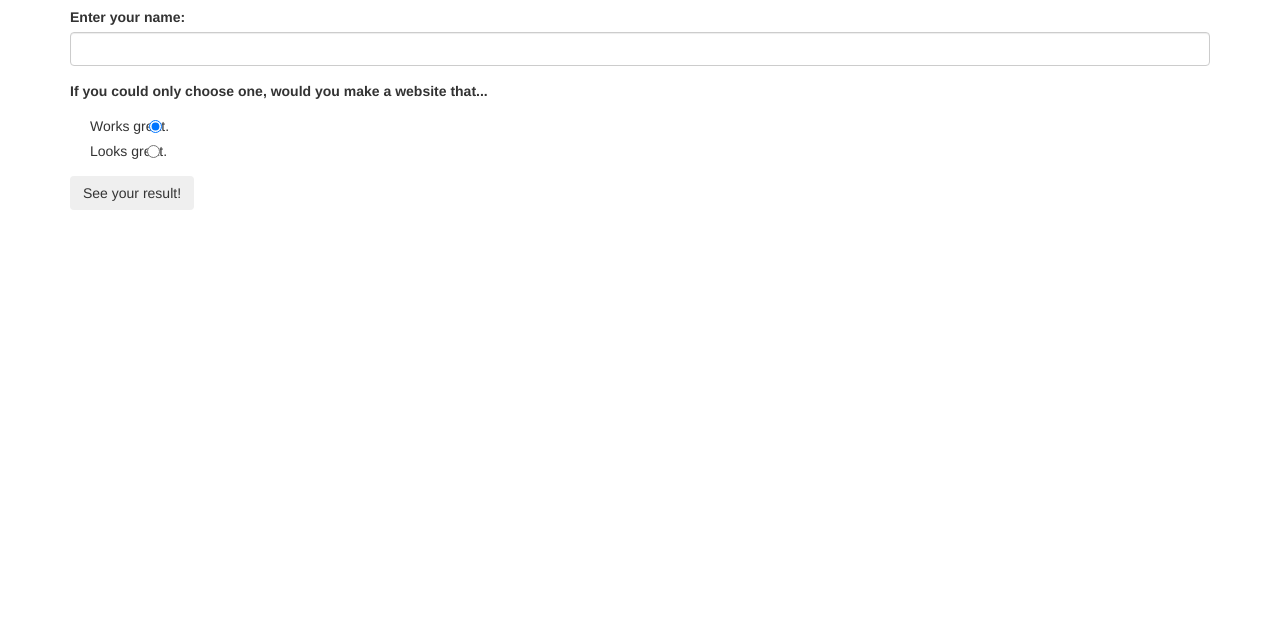
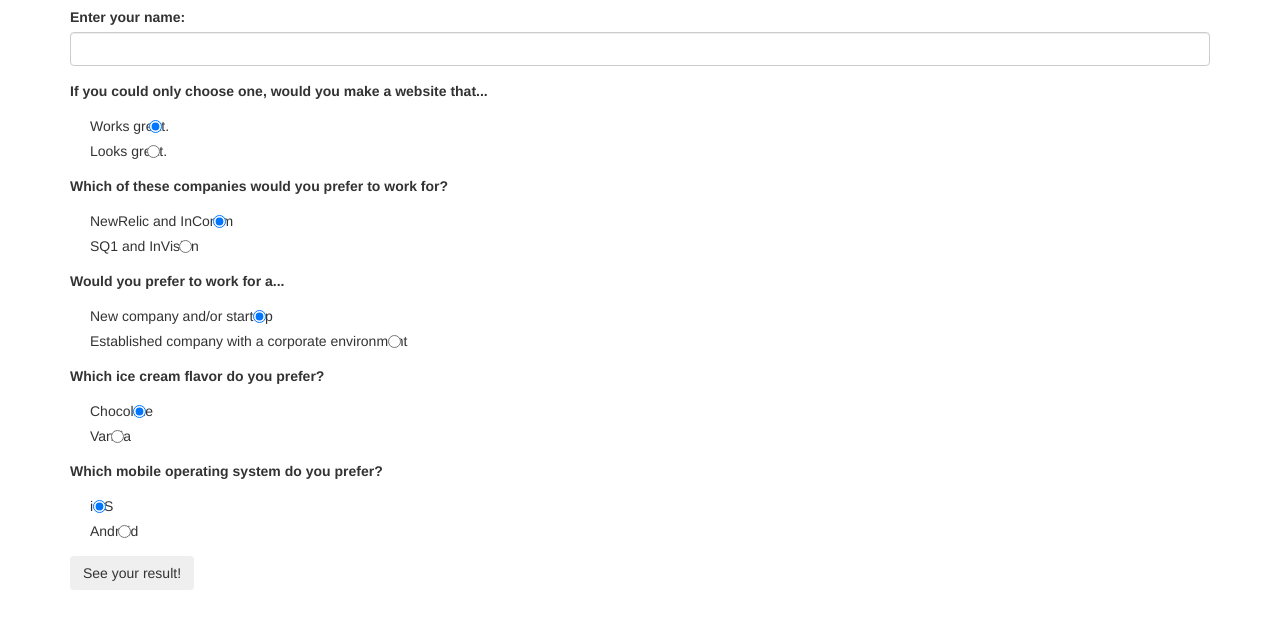
Before and after one commit to JonathanWThom/epicodus-track, a plain HTML site: page index.html in a window 1280 px wide. Shown: the part 113-742 px from the top of the page. Drawn offline with Linux system fonts and the light colour scheme.

Commit message:
Add remainder of questions to html framework

```diff
--- a/index.html
+++ b/index.html
@@ -23,18 +23,80 @@
             <div class="radio">
               <label>
                 Works great.
-                <input type="radio" name="toy" value="works great" checked>
+                <input type="radio" name="question1" value="works" checked>
               </label>
             </div> <!--question 1, option 1-->
             <div class="radio">
               <label>
                 Looks great.
-                <input type="radio" name="toy" value="looks great">
+                <input type="radio" name="question1" value="looks">
               </label>
             </div> <!--question 1, option 2-->
         </div> <!-- question 1 form group-->
 
+        <div class="form-group">
+          <label>Which of these companies would you prefer to work for?</label>
+            <div class="radio">
+              <label>
+                NewRelic and InComm
+                <input type="radio" name="question2" value="newrelic" checked>
+              </label>
+            </div> <!--question 2, option 1-->
+            <div class="radio">
+              <label>
+                SQ1 and InVision
+                <input type="radio" name="question2" value="sq1">
+              </label>
+            </div> <!--question 2, option 2-->
+        </div> <!-- question 2 form group-->
 
+        <div class="form-group">
+          <label>Would you prefer to work for a...</label>
+            <div class="radio">
+              <label>
+                New company and/or start up
+                <input type="radio" name="question3" value="startup" checked>
+              </label>
+            </div> <!--question 3, option 1-->
+            <div class="radio">
+              <label>
+                Established company with a corporate environment
+                <input type="radio" name="question3" value="corporate">
+              </label>
+            </div> <!--question 3, option 2-->
+        </div> <!-- question 3 form group-->
+
+        <div class="form-group">
+          <label>Which ice cream flavor do you prefer?</label>
+            <div class="radio">
+              <label>
+                Chocolate
+                <input type="radio" name="question4" value="chocolate" checked>
+              </label>
+            </div> <!--question 4, option 1-->
+            <div class="radio">
+              <label>
+                Vanilla
+                <input type="radio" name="question4" value="vanilla">
+              </label>
+            </div> <!--question 4, option 2-->
+        </div> <!-- question 4 form group-->
+
+        <div class="form-group">
+          <label>Which mobile operating system do you prefer?</label>
+            <div class="radio">
+              <label>
+                iOS
+                <input type="radio" name="question5" value="ios" checked>
+              </label>
+            </div> <!--question 5, option 1-->
+            <div class="radio">
+              <label>
+                Android
+                <input type="radio" name="question5" value="android">
+              </label>
+            </div> <!--question 5, option 2-->
+        </div> <!-- question 5 form group-->
 
 
         <button type="submit" class="btn">See your result!</button>
```
